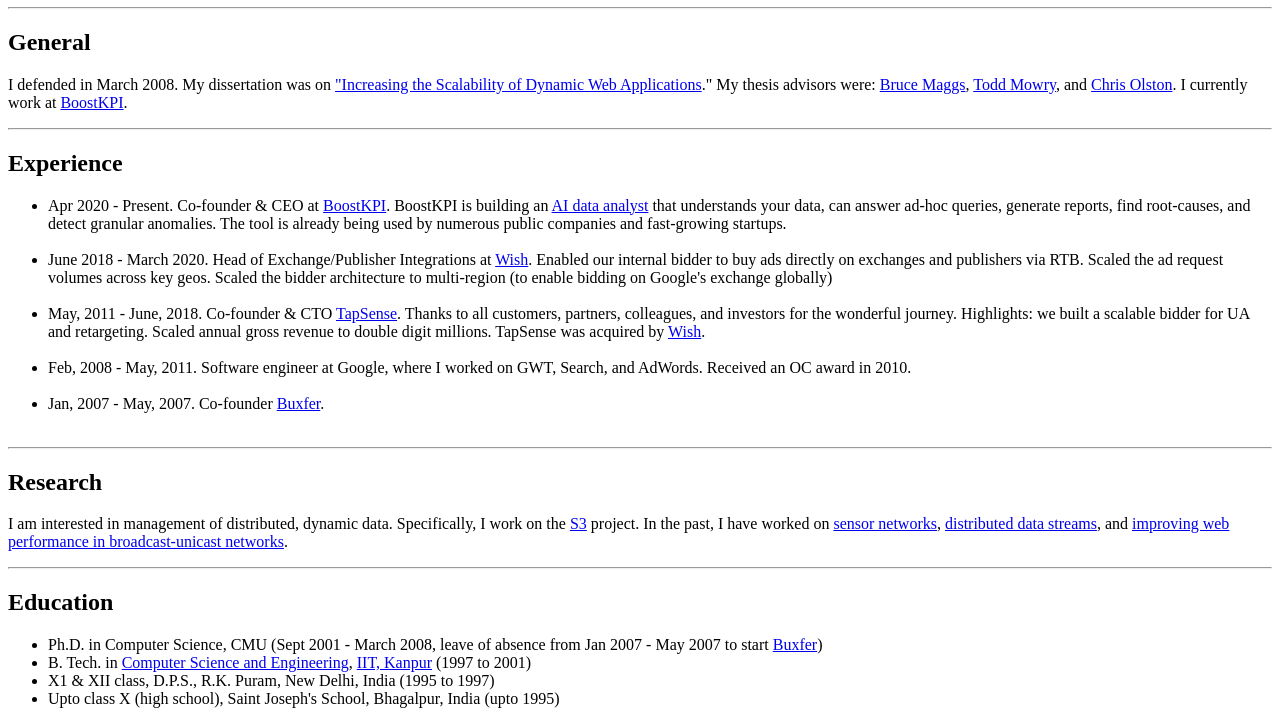
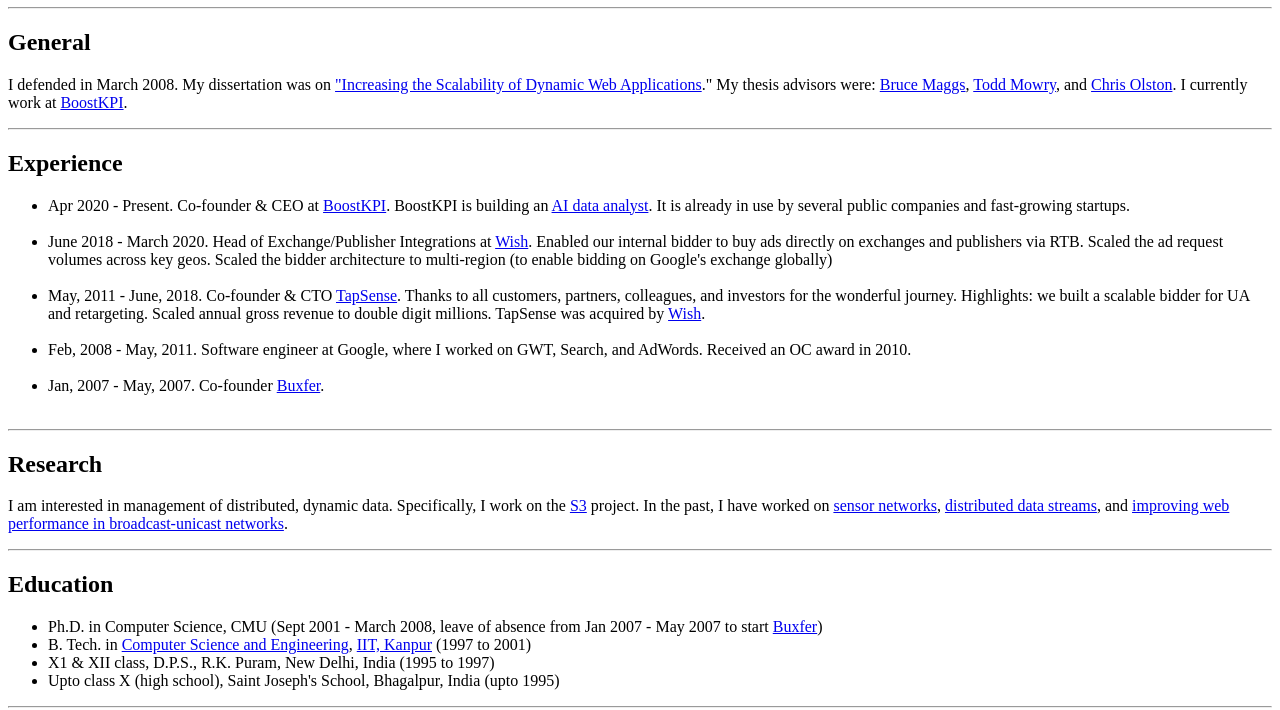
Before and after one commit to amitmanjhi/amitmanjhi.github.io, a plain HTML site: page index.html in a window 1280 px wide. Shown: the part 130-840 px from the top of the page. Drawn offline with Linux system fonts and the light colour scheme.

Commit message:
Updated BoostKPi's description

```diff
--- a/index.html
+++ b/index.html
@@ -71,7 +71,7 @@ I currently work at <a href="https://boostkpi.com">BoostKPI</a>.
 
 <h2>Experience</h2>
 <ul>
-    <li> Apr 2020 - Present. Co-founder & CEO at <a href="https://boostkpi.com">BoostKPI</a>. BoostKPI is building an <a href="https://blog.boostkpi.com/ai-data-analyst/">AI data analyst</a> that understands your data, can answer ad-hoc queries, generate reports, find root-causes, and detect granular anomalies. The tool is already being used by numerous public companies and fast-growing startups.<br><br>
+    <li> Apr 2020 - Present. Co-founder & CEO at <a href="https://boostkpi.com">BoostKPI</a>. BoostKPI is building an <a href="https://blog.boostkpi.com/ai-data-analyst/">AI data analyst</a>. It is already in use by several public companies and fast-growing startups.<br><br>
     <li> June 2018 - March 2020. Head of Exchange/Publisher Integrations at <a href="https://www.wish.com">Wish</a>.
 Enabled our internal bidder to buy ads directly on exchanges and publishers via RTB. Scaled the ad request volumes across key geos. Scaled the bidder architecture to multi-region (to enable bidding on Google's exchange globally)<br><br>
     <li> May, 2011 - June, 2018. Co-founder & CTO <a href="http://www.tapsense.com">TapSense</a>.
```
